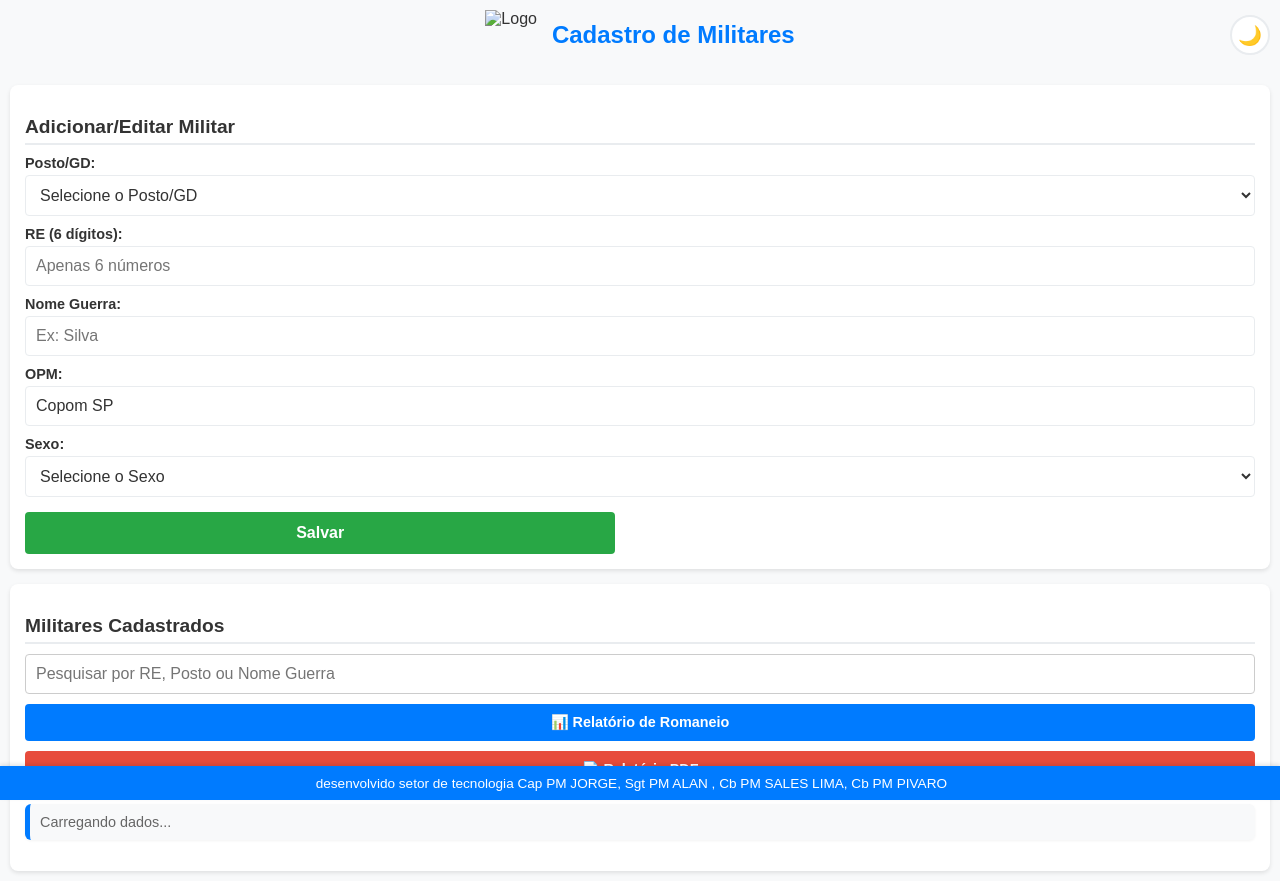
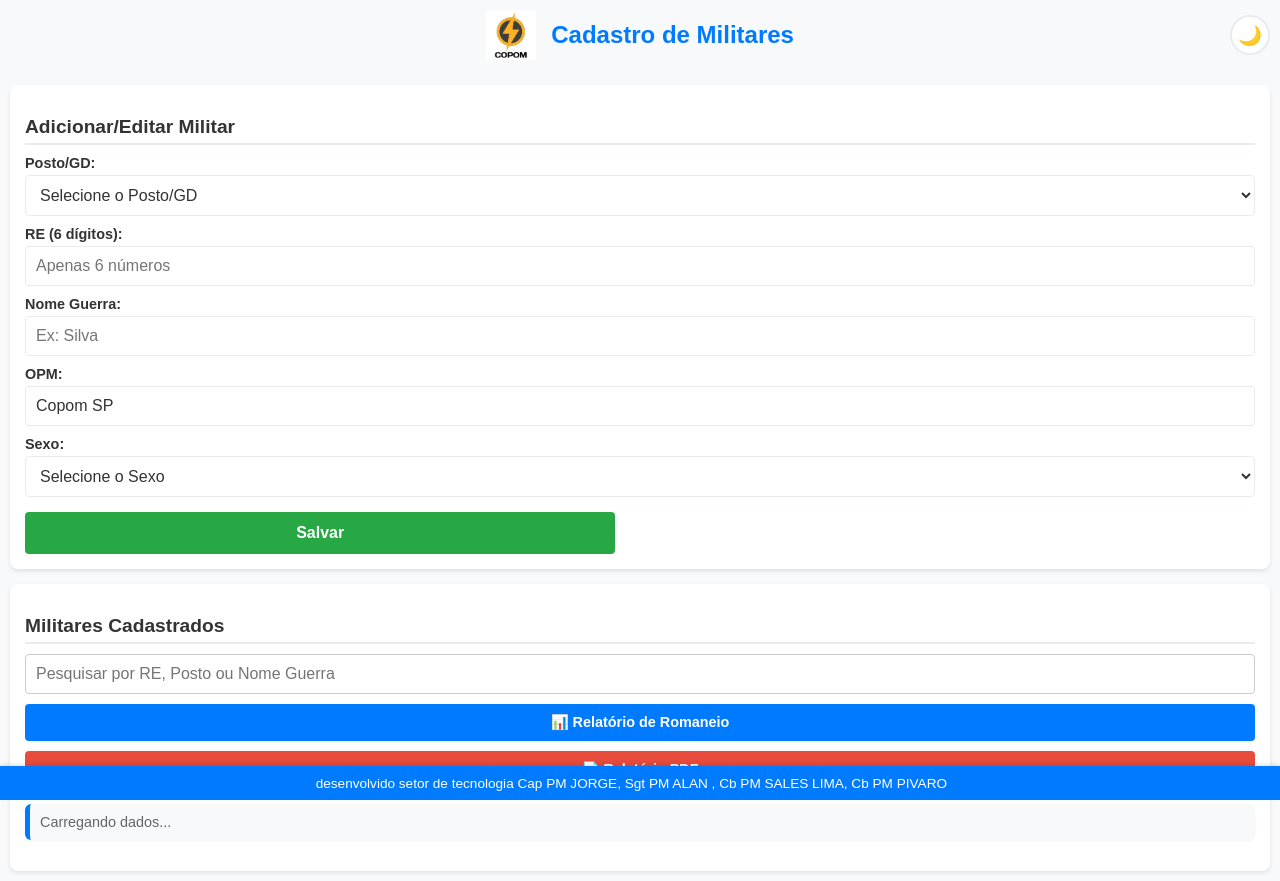
Before and after one commit to saleslima/romaneio, a plain HTML site: page index.html in a window 1280 px wide. Drawn offline with nearby package versions, Linux system fonts and the light colour scheme; the site is published under a folder, as on GitHub Pages, so addresses that start at the root find nothing.

Commit message:
Add files via upload

```diff
--- a/index.html
+++ b/index.html
@@ -16,7 +16,7 @@
 </head>
 <body>
     <div class="header-container">
-        <img src="/LOGO.PNG" alt="Logo" class="logo">
+        <img src="LOGO.PNG" alt="Logo" class="logo">
         <h1>Cadastro de Militares</h1>
         <button id="dark-mode-toggle" class="dark-mode-btn" title="Alternar modo escuro">🌙</button>
     </div>
```
